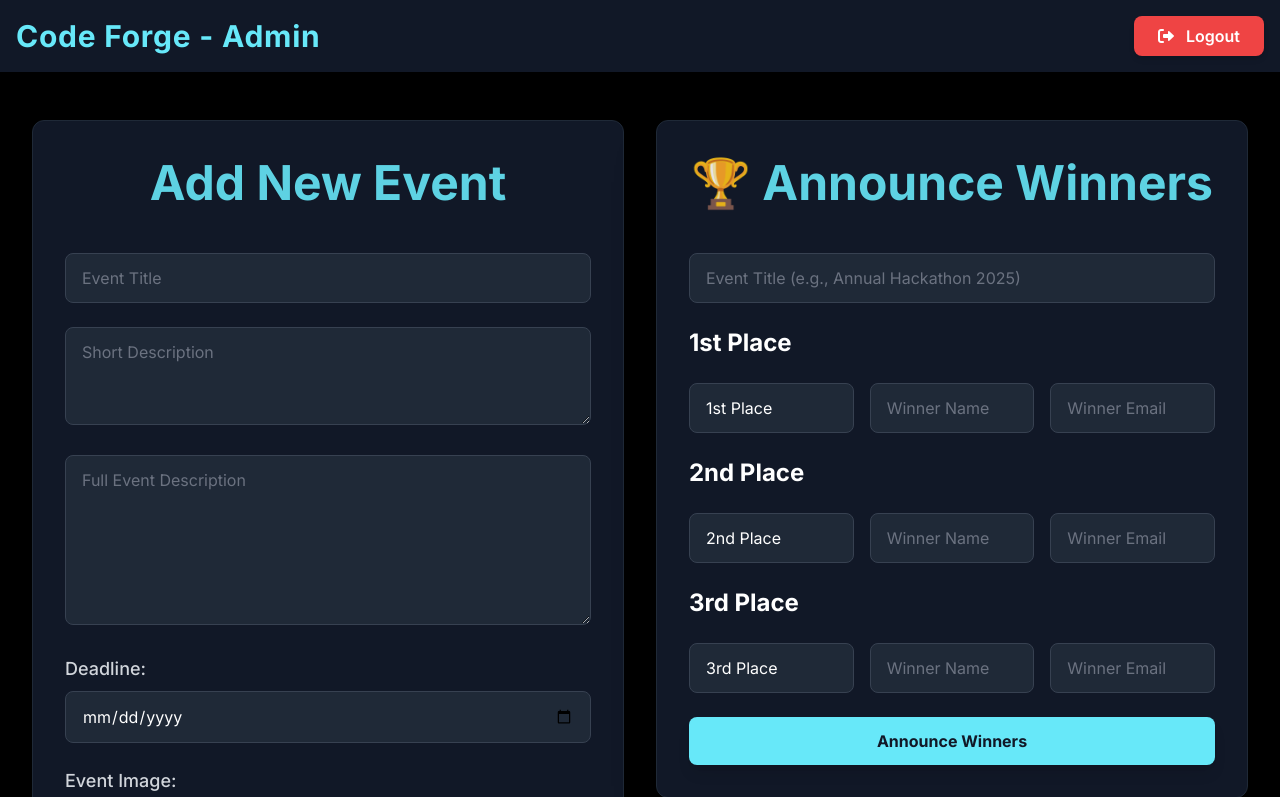
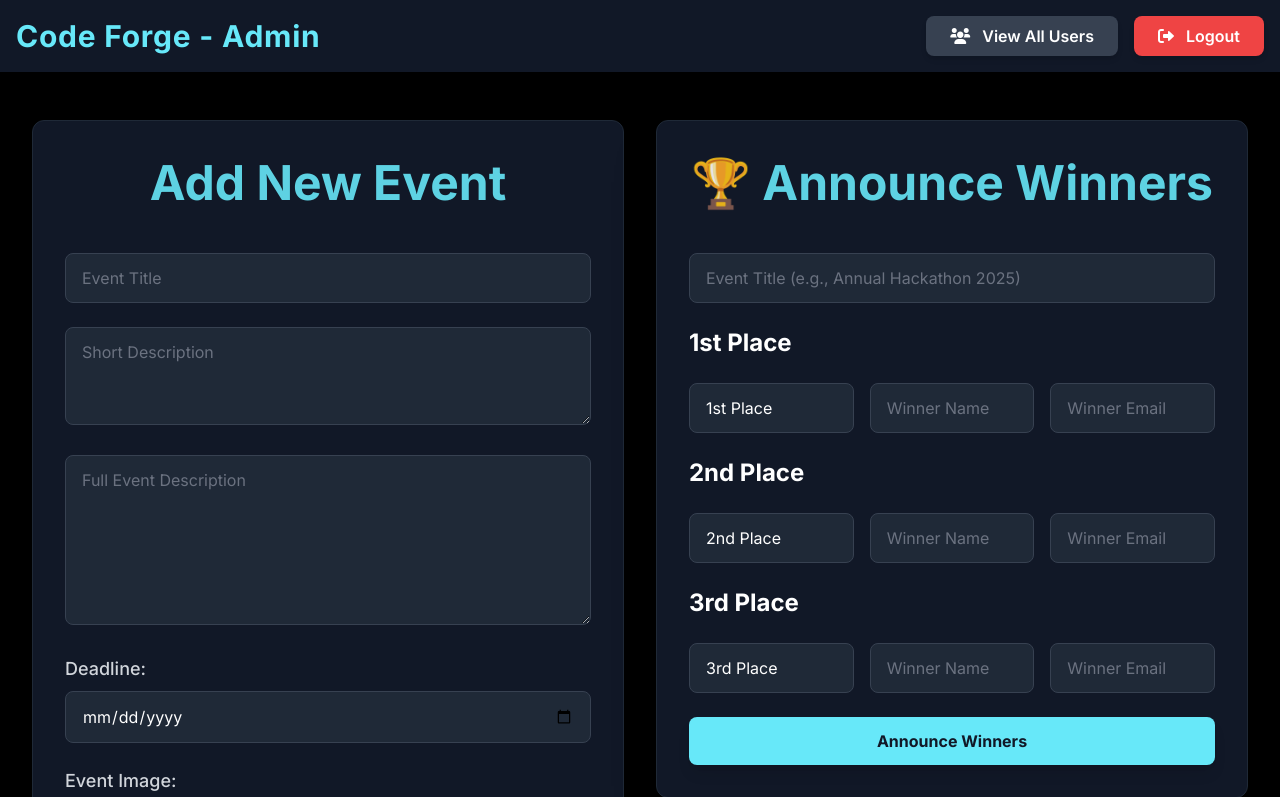
Before and after one commit to Shubham713-lab/Club, a Flask app: page /admin_dashboard in a window 1280 px wide. Shown: the top 797 px of the page. Run offline with Flask 3, Linux system fonts and the light colour scheme; the visitor is signed in with stand-in values (Sample User, id 1); data that the repository does not hold is empty; some libraries are stand-ins or nearby versions.

Commit message:
Add view_all_users route and update admin dashboard template for user management

```diff
--- a/app.py
+++ b/app.py
@@ -808,6 +808,35 @@ def admin_dashboard():
 
     return render_template('admin_dashboard.html', event_stats=event_stats)
 
+@app.route('/view_all_users')
+def view_all_users():
+    """Displays all registered users and mentors in a table (for admin)."""
+    if session.get('role') != 'admin':
+        flash("Access denied.", "danger")
+        return redirect(url_for('login'))
+
+    conn = get_db_connection()
+    cur = conn.cursor()
+
+    try:
+        cur.execute("""
+            SELECT user_id, name, role, email, phone, address, college
+            FROM users
+            UNION
+            SELECT user_id, name, 'mentor' as role, email, phone, address, college
+            FROM mentors
+        """)
+        users = cur.fetchall()
+    except Exception as e:
+        flash(f"Error fetching users: {e}", "danger")
+        users = []
+    finally:
+        cur.close()
+        conn.close()
+
+    return render_template('all_users.html', users=users)
+
+
 # ---------- progress ----------
 @app.route('/view_progress/<int:event_id>')
 def view_progress(event_id):
--- a/templates/admin_dashboard.html
+++ b/templates/admin_dashboard.html
@@ -126,10 +126,10 @@
         <div class="container mx-auto flex justify-between items-center">
             <span id="logo" class="text-[#67E8F9] text-3xl font-extrabold tracking-wide">Code Forge - Admin</span>
             <div class="flex space-x-4">
-                <!-- <a href="{{ url_for('view_all_users') }}">
+                <a href="{{ url_for('view_all_users') }}">
                     <button class="bg-gray-700 text-white px-6 py-2 rounded-lg font-semibold hover:bg-gray-600 transition duration-300 ease-in-out button-hover-animation shadow-md hover:shadow-gray-600/40">
                         <i class="fas fa-users mr-2"></i> View All Users
-                    </button> -->
+                    </button>
                 </a>
                 <a id="b1" href="{{ url_for('logout') }}">
                     <button class="bg-[#EF4444] text-white px-6 py-2 rounded-lg font-semibold hover:bg-opacity-90 transition duration-300 ease-in-out delete-button-hover shadow-md hover:shadow-[#EF4444]/40">
```
